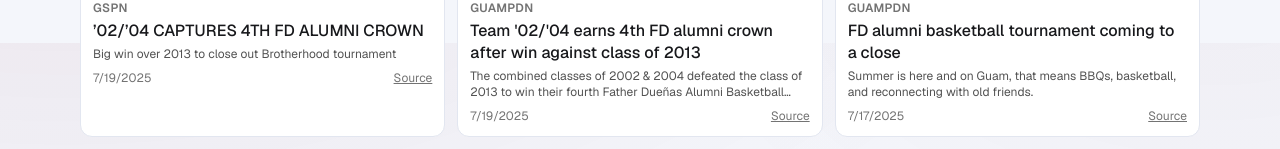
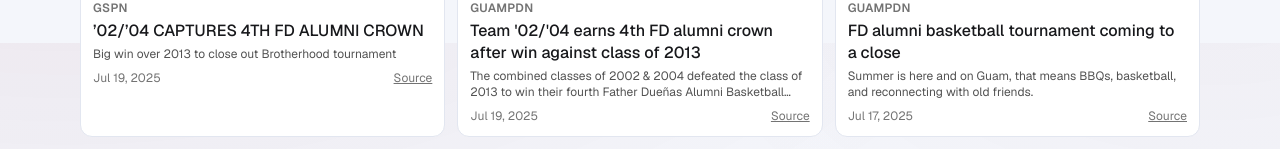
Before and after one commit to Shimizu-Technology/fd-alumni-hub, a Next.js app in the folder apps/web/: page /gallery in a window 1280 px wide. Shown: the part 757-906 px from the top of the page. Built offline with nearby package versions, Linux system fonts and the light colour scheme; no server answers; the database is empty.

Commit message:
Format archive dates in Guam timezone

```diff
--- a/apps/web/src/app/(public)/gallery/page.tsx
+++ b/apps/web/src/app/(public)/gallery/page.tsx
@@ -1,6 +1,7 @@
 export const dynamic = 'force-dynamic'
 
 import { db, withDatabaseFallback } from '@/lib/db'
+import { formatGuamDate } from '@/lib/datetime'
 import { getActiveTournament } from '@/lib/repositories/tournament-repo'
 import { LATEST_ARCHIVE_YEAR, archiveMediaForYear } from '@/lib/historical-archive'
 import Link from 'next/link'
@@ -126,7 +127,7 @@ export default async function GalleryPage({
               <p className="mt-1 font-medium leading-snug">{item.title}</p>
               {item.caption ? <p className="mt-1 text-xs text-neutral-600 line-clamp-2">{item.caption}</p> : null}
               <div className="mt-2 flex items-center justify-between text-xs text-neutral-500">
-                <span>{item.takenAt ? new Date(item.takenAt).toLocaleDateString('en-US') : 'No date'}</span>
+                <span>{item.takenAt ? formatGuamDate(item.takenAt) : 'No date'}</span>
                 {item.articleUrl ? <a href={item.articleUrl} target="_blank" rel="noreferrer" className="underline">Source</a> : null}
               </div>
             </article>
--- a/apps/web/src/app/(public)/news/page.tsx
+++ b/apps/web/src/app/(public)/news/page.tsx
@@ -6,6 +6,7 @@ import { db, withDatabaseFallback } from '@/lib/db'
 import { getActiveTournament } from '@/lib/repositories/tournament-repo'
 import { LATEST_ARCHIVE_YEAR, archiveArticlesForYear } from '@/lib/historical-archive'
 import { mergeArchiveArticles, type FeedArticle } from '@/lib/services/public-feed'
+import { formatGuamDate } from '@/lib/datetime'
 
 export const metadata: Metadata = {
   title: 'News',
@@ -23,7 +24,7 @@ function ExternalLinkIcon() {
 
 function NewsCard({ item, index }: { item: NewsItem; index: number }) {
   const date = item.publishedAt
-    ? new Date(item.publishedAt).toLocaleDateString('en-US', {
+    ? formatGuamDate(item.publishedAt, {
         month: 'long',
         day: 'numeric',
         year: 'numeric',
--- a/apps/web/src/components/admin/media-list.tsx
+++ b/apps/web/src/components/admin/media-list.tsx
@@ -2,6 +2,7 @@
 
 import { Image as ImageIcon, ExternalLink, Calendar, Tag } from 'lucide-react'
 import { AdminEmptyState, AdminBadge } from './ui'
+import { formatGuamDate } from '@/lib/datetime'
 
 type MediaItem = {
   id: string
@@ -90,7 +91,7 @@ export function AdminMediaList({ items }: { items: MediaItem[] }) {
               <span className="flex items-center gap-1.5">
                 <Calendar className="h-3.5 w-3.5" />
                 {item.takenAt
-                  ? new Date(item.takenAt).toLocaleDateString('en-US', {
+                  ? formatGuamDate(item.takenAt, {
                       month: 'short',
                       day: 'numeric',
                       year: 'numeric',
--- a/apps/web/src/components/admin/news-list.tsx
+++ b/apps/web/src/components/admin/news-list.tsx
@@ -4,6 +4,7 @@ import { useState } from 'react'
 import { useRouter } from 'next/navigation'
 import { Newspaper, Calendar, Trash2, ExternalLink } from 'lucide-react'
 import { AdminButton, AdminEmptyState, AdminMessage, AdminBadge } from './ui'
+import { formatGuamDate } from '@/lib/datetime'
 
 type Article = {
   id: string
@@ -67,7 +68,7 @@ export function AdminNewsList({ initialArticles }: { initialArticles: Article[]
                   {a.publishedAt && (
                     <span className="flex items-center gap-1.5 text-xs text-[var(--neutral-400)]">
                       <Calendar className="h-3 w-3" />
-                      {new Date(a.publishedAt).toLocaleDateString('en-US', {
+                      {formatGuamDate(a.publishedAt, {
                         month: 'short',
                         day: 'numeric',
                         year: 'numeric',
--- a/apps/web/src/components/admin/recompute-standings-button.tsx
+++ b/apps/web/src/components/admin/recompute-standings-button.tsx
@@ -4,6 +4,7 @@ import { useState } from 'react'
 import { useRouter } from 'next/navigation'
 import { RefreshCw } from 'lucide-react'
 import { AdminButton, AdminMessage } from './ui'
+import { formatGuamDateTime } from '@/lib/datetime'
 
 export function RecomputeStandingsButton({ tournamentId }: { tournamentId: string }) {
   const router = useRouter()
@@ -59,7 +60,7 @@ export function RecomputeStandingsButton({ tournamentId }: { tournamentId: strin
         )}
         {lastRunAt && (
           <p className="text-xs text-neutral-500">
-            Last recompute: {lastRunAt.toLocaleString()}
+            Last recompute: {formatGuamDateTime(lastRunAt)}
           </p>
         )}
       </div>
--- a/apps/web/src/components/live-updates.tsx
+++ b/apps/web/src/components/live-updates.tsx
@@ -1,4 +1,5 @@
 import Link from 'next/link'
+import { formatGuamDate } from '@/lib/datetime'
 
 type UpdateItem = {
   id: string
@@ -48,7 +49,7 @@ export function LiveUpdates({ items }: { items: UpdateItem[] }) {
       {items.length === 0 ? (
         <div className="px-5 py-8 text-center">
           <p className="text-sm" style={{ color: 'var(--neutral-500)' }}>
-            No updates yet. Add article links in Admin / News to power this section.
+            No updates have been published yet. Check back for tournament coverage and partner links.
           </p>
         </div>
       ) : (
@@ -77,7 +78,7 @@ export function LiveUpdates({ items }: { items: UpdateItem[] }) {
                   </h3>
                   <p className="mt-1.5 text-xs" style={{ color: 'var(--neutral-400)' }}>
                     {item.publishedAt
-                      ? new Date(item.publishedAt).toLocaleDateString('en-US', {
+                      ? formatGuamDate(item.publishedAt, {
                           month: 'short',
                           day: 'numeric',
                           year: 'numeric',
```
